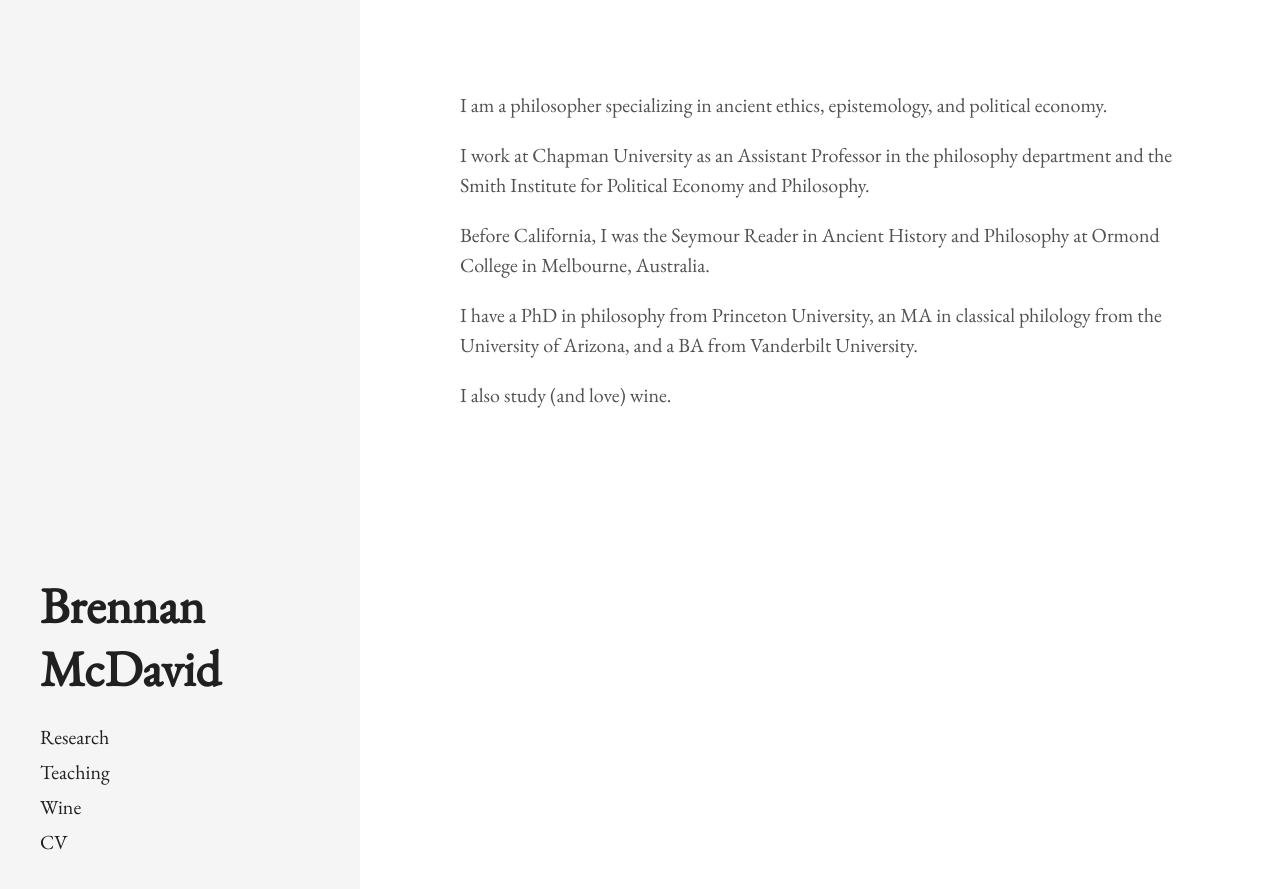
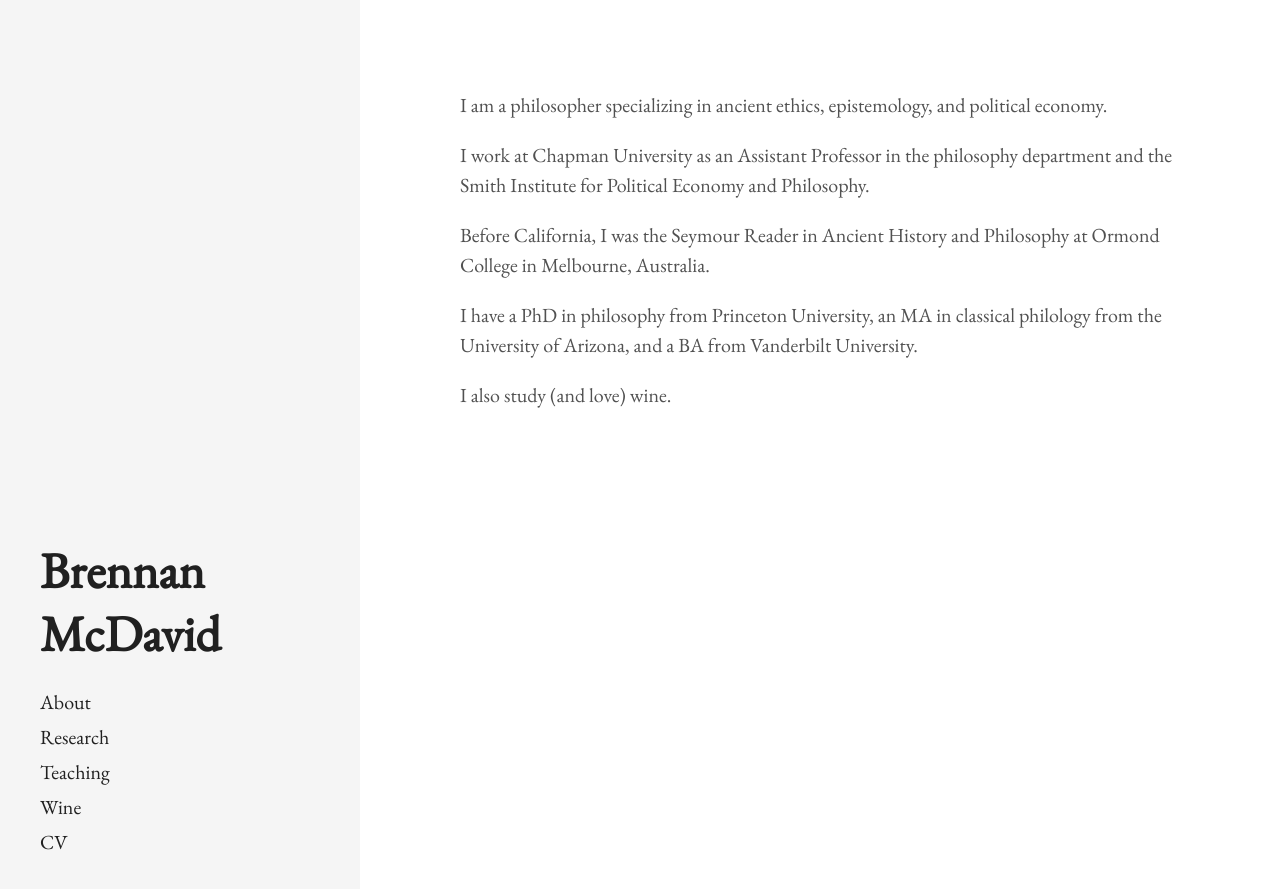
Before and after one commit to bkmcdavid/bkmcdavid.github.io, a Jekyll site: the page built from index.html, in a window 1280 px wide. Shown: the top 889 px of the page. Built offline with Jekyll 4.4.1, drawn with Linux system fonts in a browser that asks for light colours; the list of posts is cut into pages by our own code.

Commit message:
Update sidebar.html

```diff
--- a/_includes/sidebar.html
+++ b/_includes/sidebar.html
@@ -10,6 +10,7 @@
     </div>
 
     <nav class="sidebar-nav">
+      <a class="sidebar-nav-item{% if page.url == site.baseurl %} active{% endif %}" href="{{ '/' | relative_url }}">About</a>
 
       {% comment %}
         The code below dynamically generates a sidebar nav of pages with
@@ -27,7 +28,7 @@
 
       <a class="sidebar-nav-item" href="https://bkmcdavid.github.io/pdfs/CV.pdf">CV</a>
       <!--
-      <a class="sidebar-nav-item{% if page.url == site.baseurl %} active{% endif %}" href="{{ '/' | relative_url }}">About</a>
+
       <a class="sidebar-nav-item" href="https://bkmcdavid.github.io/research">Research</a>
       <a class="sidebar-nav-item" href="/teaching">Teaching</a>
       <a class="sidebar-nav-item" href="/wine">Wine</a>
```
